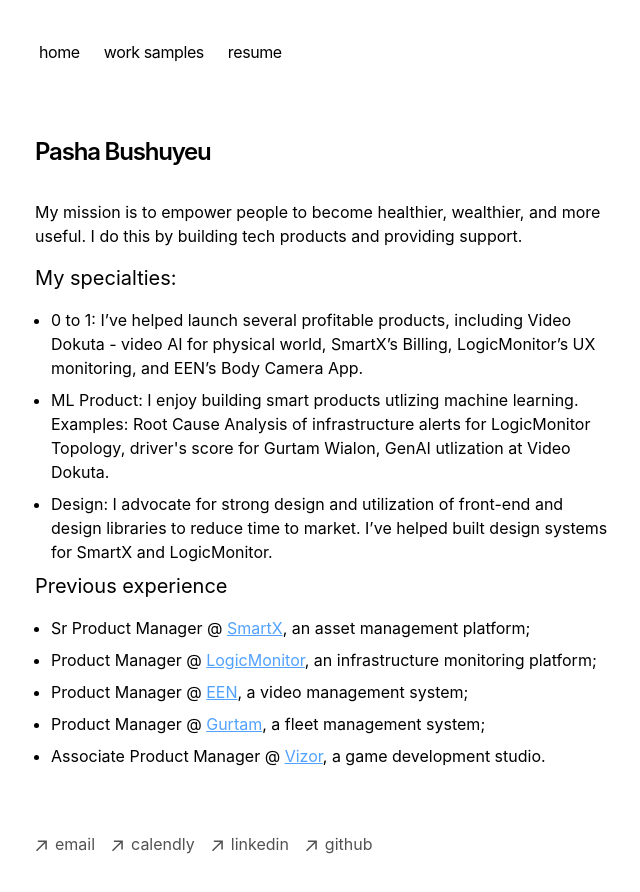
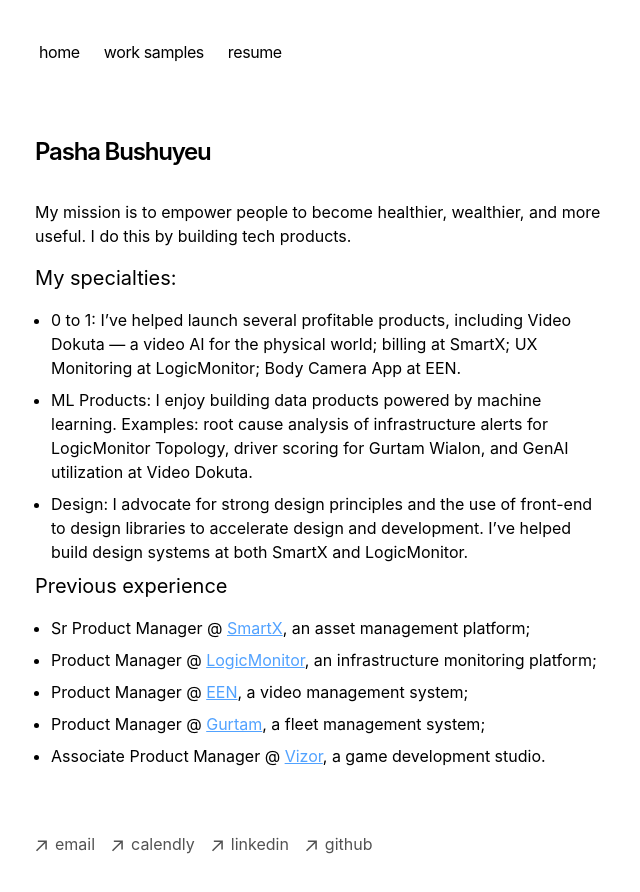
Before and after one commit to bushuyeu/portfolio, a Next.js app: page / in a window 1280 px wide. Shown: the top 892 px of the page, without its empty margins (317-957 px from the left). Built offline with nearby package versions, Linux system fonts and the light colour scheme.

Commit message:
copy edits

```diff
--- a/app/page.tsx
+++ b/app/page.tsx
@@ -8,26 +8,26 @@ export default function Page() {
         Pasha Bushuyeu
       </h1>
       <h3 className="mb-4">
-        {`My mission is to empower people to become healthier, wealthier, and more useful. I do this by building tech products and providing support.`}
+        {`My mission is to empower people to become healthier, wealthier, and more useful. I do this by building tech products.`}
       </h3>
       <h3 className="mb-4 text-xl">{`My specialties:`}</h3>
       <ul className="list-disc ml-4">
         <li className="mb-2">
           0 to 1: I’ve helped launch several profitable products, including
-          Video Dokuta - video AI for physical world, SmartX’s Billing,
-          LogicMonitor’s UX monitoring, and EEN’s Body Camera App.
+          Video Dokuta — a video AI for the physical world; billing at SmartX;
+          UX Monitoring at LogicMonitor; Body Camera App at EEN.
         </li>
         <li className="mb-2">
-          ML Product: I enjoy building smart products utlizing machine learning.
-          Examples: Root Cause Analysis of infrastructure alerts for
-          LogicMonitor Topology, driver's score for Gurtam Wialon, GenAI
-          utlization at Video Dokuta.
+          ML Products: I enjoy building data products powered by machine
+          learning. Examples: root cause analysis of infrastructure alerts for
+          LogicMonitor Topology, driver scoring for Gurtam Wialon, and GenAI
+          utilization at Video Dokuta.
         </li>
 
         <li className="mb-2">
-          Design: I advocate for strong design and utilization of front-end and
-          design libraries to reduce time to market. I’ve helped built design
-          systems for SmartX and LogicMonitor.
+          Design: I advocate for strong design principles and the use of
+          front-end to design libraries to accelerate design and development.
+          I’ve helped build design systems at both SmartX and LogicMonitor.
         </li>
       </ul>
       <h3 className="mb-4 text-xl">
```
